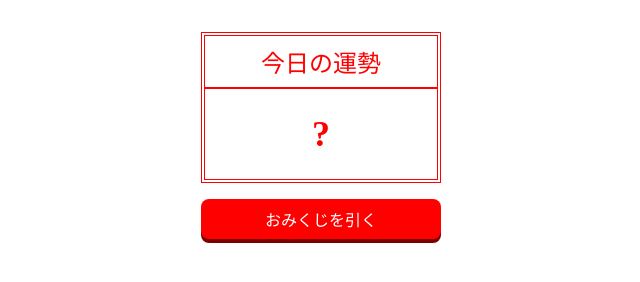
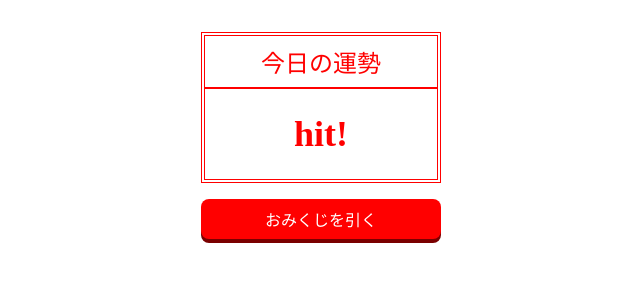
Before and after one commit to mizuki-yamada/omikuji, a plain HTML site: page index.html in a window 1280 px wide. Both pictures are taken after a click on the button "おみくじを引く". Shown: the full height of the page, 319-959 px from the left. Drawn offline with Linux system fonts and the light colour scheme.

Commit message:
jsファイル作成

```diff
--- a/index.html
+++ b/index.html
@@ -11,9 +11,10 @@
     <main>
       <section>
         <h1>今日の運勢</h1>
-        <p>?</p>
+        <p id="result">?</p>
       </section>
-      <button>おみくじを引く</button>
+      <button id="btn">おみくじを引く</button>
     </main>
+    <script src="main.js"></script>
   </body>
 </html>
--- /dev/null
+++ b/main.js
@@ -0,0 +1,10 @@
+'use strict';
+
+{
+    const btn = document.getElementById('btn');
+    const result = document.getElementById('result');
+
+    btn.addEventListener('click', () => {
+        result.textContent = 'hit!';
+    })
+}
```
